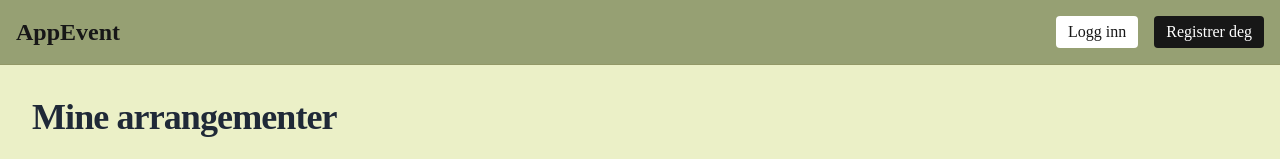
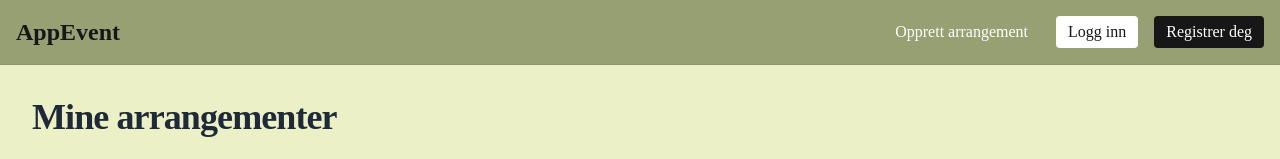
Before and after one commit to JohannesLyngaas/Appevent, a Next.js app in the folder appevent-app/: page /date_planning in a window 1280 px wide. Shown: the top 159 px of the page. Built offline with nearby package versions, Linux system fonts and the light colour scheme; what fluid-tailwind would draw is missing.

Commit message:
feat: Lage knapp til create_event
Laget knapp for å komme seg til create_event-siden ved å bruke navbaren

Co-authored-by: @benjafa

```diff
--- a/appevent-app/src/components/layout/Navbar.tsx
+++ b/appevent-app/src/components/layout/Navbar.tsx
@@ -9,6 +9,9 @@ const Navbar = () => {
       </Link>
 
       <div className="flex space-x-4">
+        <Link href="/create_event" className="px-3 py-1 text-white hover:underline">
+          Opprett arrangement
+        </Link>
         <Link href="/login" className="text-primary bg-white px-3 py-1 rounded hover:bg-primary/90 hover:text-white">
           Logg inn
         </Link>
```
